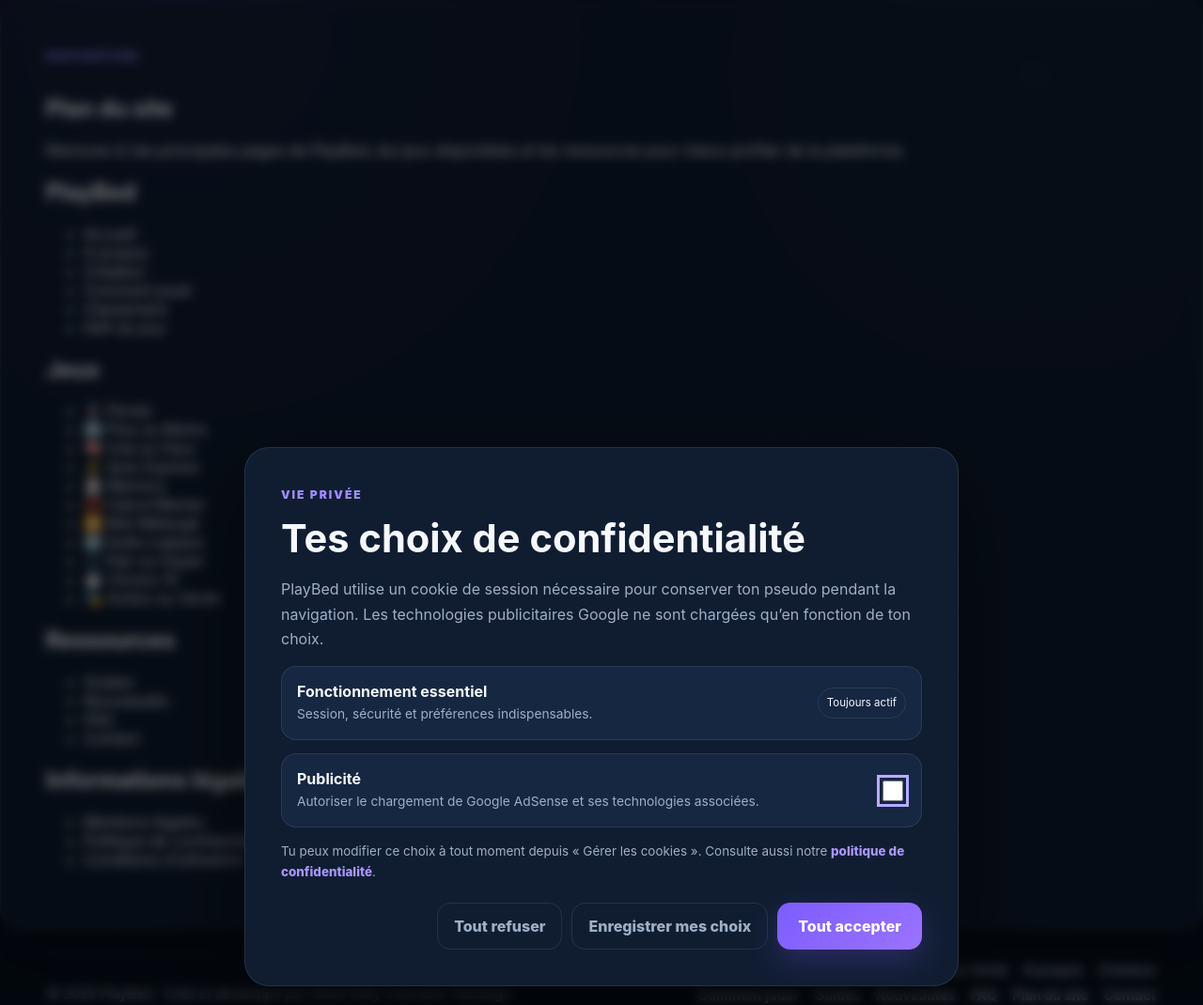
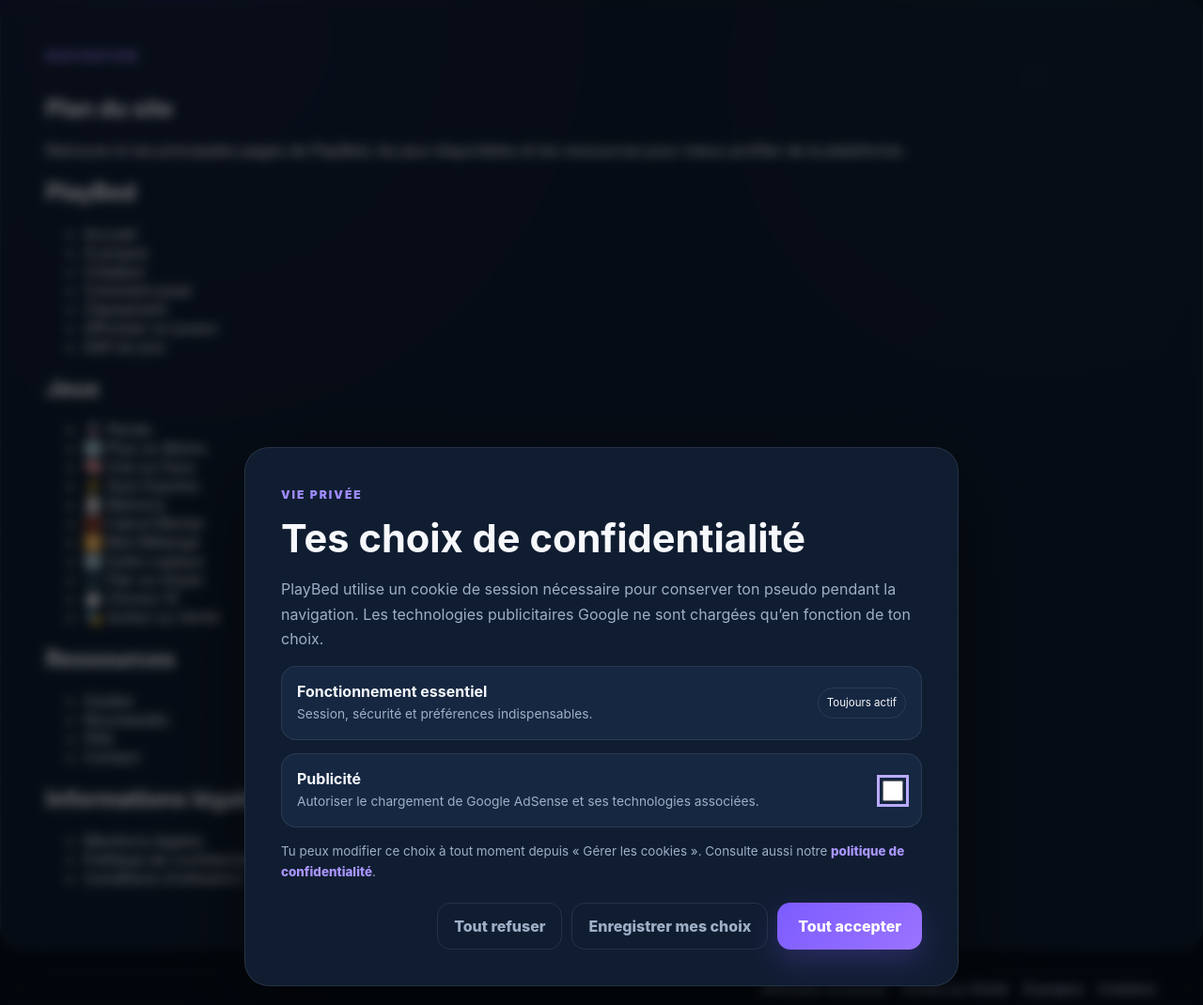
Before and after one commit to Obed236/PlayBed, a Flask app: page /plan-du-site in a window 1280 px wide. Shown: the part 79-1149 px from the top of the page at 94% size. Run offline with Flask 3, Linux system fonts and the light colour scheme; data that the repository does not hold is empty; some libraries are stand-ins or nearby versions.

Commit message:
Ajouter les affrontements au plan du site

```diff
--- a/templates/site_map.html
+++ b/templates/site_map.html
@@ -19,6 +19,7 @@
                     <li><a href="{{ url_for('creator_page') }}">Créateur</a></li>
                     <li><a href="{{ url_for('how_to_play_page') }}">Comment jouer</a></li>
                     <li><a href="{{ url_for('leaderboard') }}">Classement</a></li>
+                    <li><a href="{{ url_for('versus_home') }}">Affronter un joueur</a></li>
                     <li><a href="{{ url_for('platform_daily_challenge') }}">Défi du jour</a></li>
                 </ul>
             </section>
```
